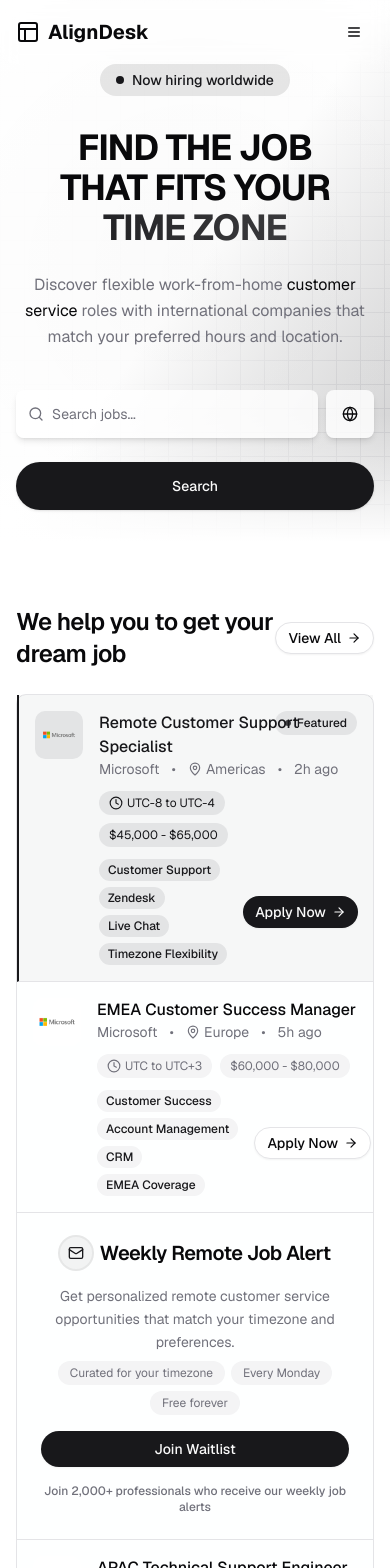
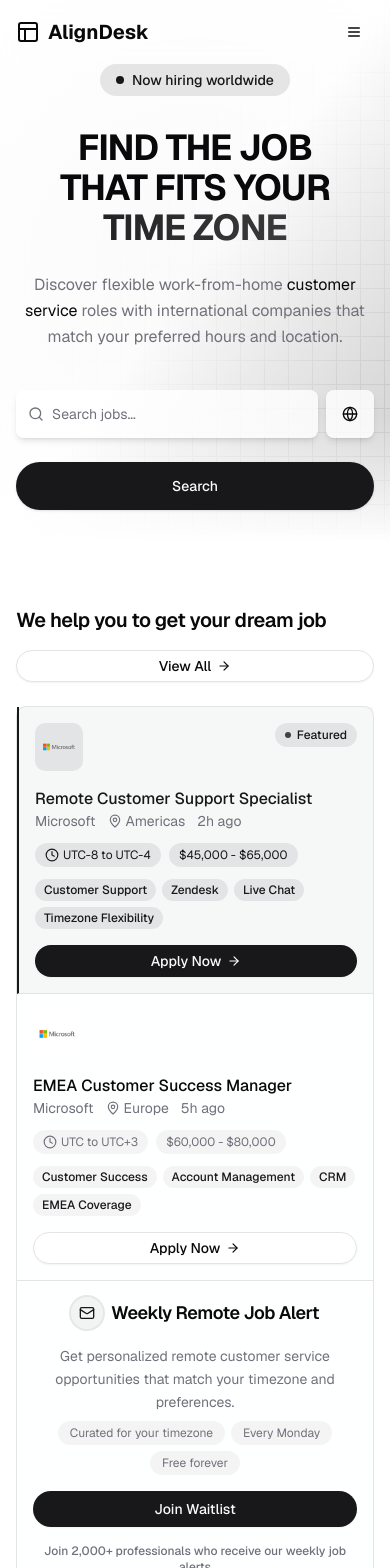
Before and after one commit to katsuragawaa/aligndesk, a Next.js app: page / in a window 390 px wide. Shown: the top 1568 px of the page. Built offline with nearby package versions, Linux system fonts and the light colour scheme.

Commit message:
feat: improve jobs section layout and responsiveness with updated styling

```diff
--- a/components/jobs.tsx
+++ b/components/jobs.tsx
@@ -158,11 +158,11 @@ export function Jobs() {
   const dialog = useDialog();
 
   return (
-    <section id="jobs" className="relative overflow-hidden py-16">
+    <section id="jobs" className="relative overflow-hidden py-16 sm:py-16">
       <div className="mx-auto w-full max-w-7xl px-4 sm:px-6 lg:px-8">
         <div className="space-y-6">
-          <div className="flex items-center justify-between">
-            <h2 className="text-2xl font-semibold tracking-tight">
+          <div className="flex flex-col gap-4 sm:flex-row sm:items-center sm:justify-between sm:gap-0">
+            <h2 className="text-xl font-semibold tracking-tight sm:text-2xl">
               We help you to get your dream job
             </h2>
             <WaitlistDialog
@@ -174,10 +174,10 @@ export function Jobs() {
               <Button
                 variant="outline"
                 size="sm"
-                className="group rounded-full"
+                className="group w-full rounded-full sm:w-auto"
                 onClick={() => dialog.open("header")}
               >
-                <span className="flex items-center gap-1.5">
+                <span className="flex items-center justify-center gap-1.5">
                   View All
                   <ArrowRight className="size-3.5 transition-transform duration-300 group-hover:translate-x-0.5" />
                 </span>
@@ -198,22 +198,22 @@ export function Jobs() {
               />
             ))}
 
-            <div className="group hover:bg-muted/30 relative p-6 transition-colors">
+            <div className="group hover:bg-muted/30 relative p-4 transition-colors sm:p-6">
               <div className="flex flex-col items-center space-y-4 text-center">
                 <div className="flex items-center gap-2">
                   <div className="bg-primary/5 text-primary ring-primary/10 group-hover:ring-primary/20 rounded-full p-2 ring-2 transition-all duration-300">
                     <Mail className="size-4" />
                   </div>
-                  <h3 className="text-xl font-semibold tracking-tight">
+                  <h3 className="text-lg font-semibold tracking-tight sm:text-xl">
                     Weekly Remote Job Alert
                   </h3>
                 </div>
                 <div className="space-y-2">
-                  <p className="text-muted-foreground max-w-md text-sm leading-relaxed">
+                  <p className="text-muted-foreground max-w-md px-2 text-sm leading-relaxed sm:px-0">
                     Get personalized remote customer service opportunities that
                     match your timezone and preferences.
                   </p>
-                  <div className="flex flex-wrap justify-center gap-1.5 text-xs">
+                  <div className="flex flex-wrap justify-center gap-1.5 px-2 text-xs sm:px-0">
                     <div className="bg-muted text-muted-foreground rounded-full px-3 py-1">
                       Curated for your timezone
                     </div>
@@ -293,7 +293,7 @@ function JobCard({
         </div>
       )}
 
-      <div className="flex items-start gap-4">
+      <div className="flex flex-col items-start gap-4 sm:flex-row">
         <div
           className={cn(
             "relative h-12 w-12 shrink-0 overflow-hidden rounded-lg",
@@ -309,7 +309,7 @@ function JobCard({
           />
         </div>
 
-        <div className="flex-1 space-y-3">
+        <div className="w-full flex-1 space-y-3">
           <div>
             <h3
               className={cn(
@@ -319,14 +319,14 @@ function JobCard({
             >
               {job.title}
             </h3>
-            <div className="text-muted-foreground flex items-center gap-3 text-sm">
+            <div className="text-muted-foreground flex flex-wrap items-center gap-x-3 gap-y-1 text-sm">
               <span>{job.company}</span>
-              <span>•</span>
+              <span className="hidden sm:inline">•</span>
               <span className="flex items-center gap-1">
                 <MapPin className="size-3.5" />
                 {job.location}
               </span>
-              <span>•</span>
+              <span className="hidden sm:inline">•</span>
               <span>{job.posted}</span>
             </div>
           </div>
@@ -355,7 +355,7 @@ function JobCard({
             </div>
           </div>
 
-          <div className="flex items-center justify-between gap-4">
+          <div className="flex flex-col items-start justify-between gap-4 sm:flex-row sm:items-center">
             <div className="flex flex-wrap gap-1.5">
               {job.skills.map((skill, skillIndex) => (
                 <Badge
@@ -375,10 +375,10 @@ function JobCard({
             <Button
               size="sm"
               variant={job.featured ? "default" : "outline"}
-              className="group/btn relative shrink-0 cursor-pointer rounded-full transition-all duration-300 hover:scale-105"
+              className="group/btn relative w-full shrink-0 cursor-pointer rounded-full transition-all duration-300 hover:scale-105 sm:w-auto"
               onClick={onApplyClick}
             >
-              <span className="flex items-center gap-1.5">
+              <span className="flex items-center justify-center gap-1.5">
                 Apply Now
                 <ArrowRight className="size-3.5 transition-transform duration-300 group-hover/btn:translate-x-0.5" />
               </span>
```
